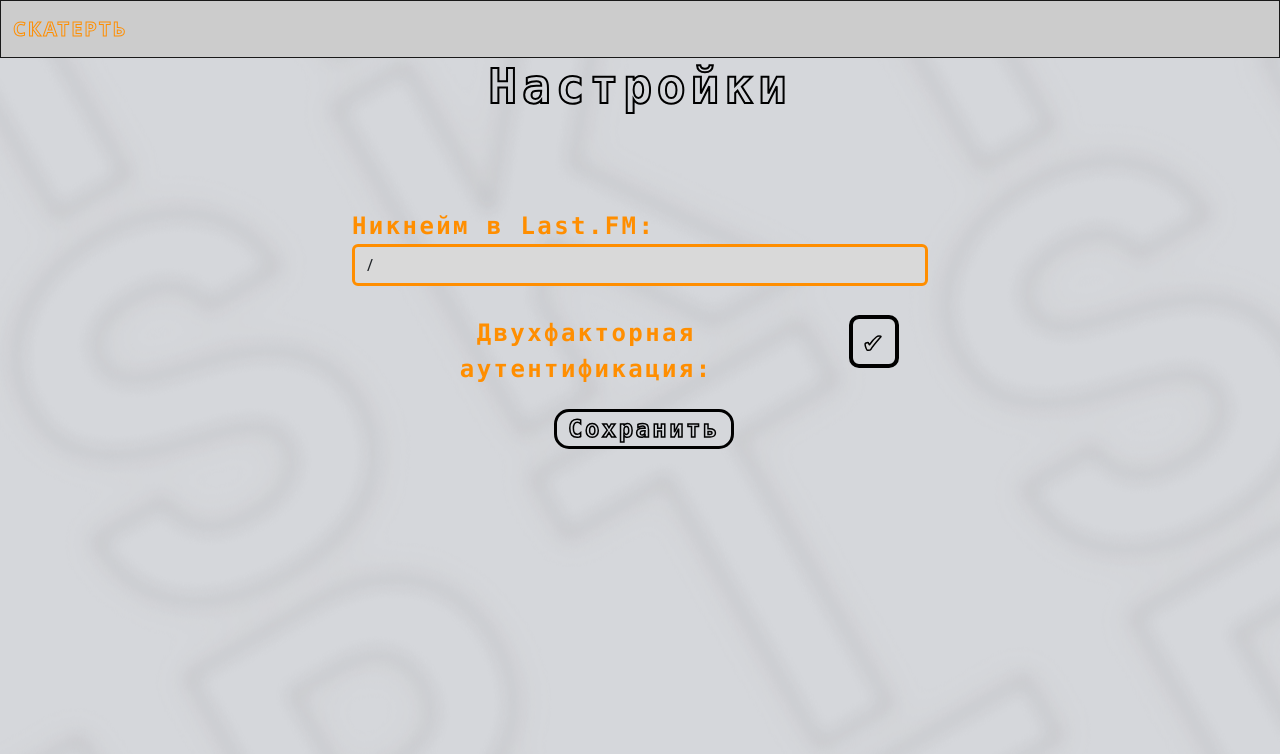
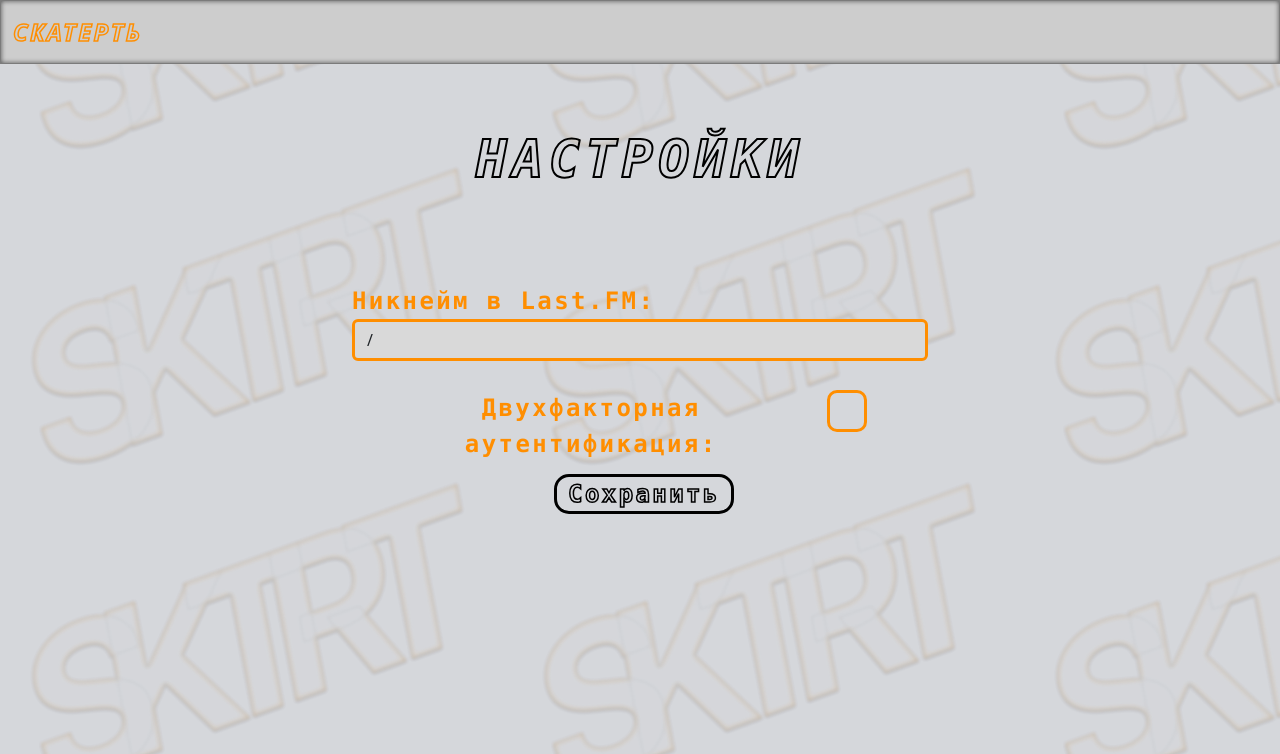
Before and after one commit to perfomanceartist/skatert, a Django app: template home/templates/home/settings_page.html in a window 1280 px wide. Shown: the top 754 px of the page. Run offline with Django 4.2, Linux system fonts and the light colour scheme; the template is opened without the code that fills it, so the values that code supplies are empty; parts of the project's set-up code (start-up, migrations or seed data) failed here and were passed over.

Commit message:
design fixes

```diff
--- a/home/static/css/base.css
+++ b/home/static/css/base.css
@@ -1,35 +1,40 @@
 h1 {
-    margin-left: 25%;
     text-align: center;
 
     margin-top: 5%;
-    position: relative;
-    width: 50%;
-    height: 70px;
+    /* position: relative; */
+    margin-left: 10%;
+    width: 80%;
 
     font-family: 'Consolas';
+    font-style: italic;
 
-    font-weight: 900;
-    font-size:64px;
+    font-weight: 800;
+    font-size:96px;
     line-height: 68px;
     letter-spacing: 0.1em;
 
     user-select: none;
 
-    -webkit-text-fill-color: transparent;
+    /* -webkit-text-fill-color: transparent; */
+    color: rgba(255, 255, 255, 0.15);
     -webkit-text-stroke: 3px  #FF8E00;
-    text-shadow: 0px 0px 35px #FF8E00;
+    /* text-shadow: 0px 0px 40px black; */
+    text-shadow: 0px 0px 50px rgba(255,142,0,0.8);
 }
 
 h2 {
+    margin-top: 5%;
+
     font-family: 'Consolas';
     font-weight: 800;
-    font-size: 48px;
+    font-size: 52px;
     text-align: center;
     letter-spacing: 0.1em;
+    font-style: italic;
 
-    margin-left: 25%;
-    width: 50%;
+    margin-left: 10%;
+    width: 80%;
 
 
     /* width: max-content;
@@ -80,34 +85,43 @@
 
 
 body {
-    background-image: url("/static/img/sktrt.png");
+    background-image: url("/static/img/BACKGROUND_SKATERT4.png");
     background-position: left;
+    background-size: 40%;
     background-color: #D5D7DB;
+    /* bacopacity: 50%; */
+
+    margin-bottom: 10%;
 }
 
+
 .navbar{
-    background-color: #CCCCCC;
-    border: 1px solid rgba(0, 0, 0, 0.88);
+    background-color: #CDCDCD;
+    box-shadow: inset 0px 0px 5px rgba(0,0,0,0.6);
+    border: 1px solid rgba(0, 0, 0, 0.4);
 }
 
 
 .navbar-brand{
     position: relative;
+    font-style: italic;
 
-    font-weight: 700;
+    font-weight: 800;
     line-height: 150%;
     letter-spacing: 0.1em;
+    font-size: 24px;
     text-align: center;
 
     -webkit-text-fill-color: transparent;
-    -webkit-text-stroke: 1px  #FF8E00;
+    -webkit-text-stroke: 1.5px  #FF8E00;
 
 
 }
 
 .navbar-brand:hover, .navbar-brand:focus{
 
-    text-shadow: 0px 0px 15px #FF8E00;
+    /* text-shadow: 0px 0px 15px #FF8E00; */
+    text-shadow: 0px 0px 20px rgba(255,142,0,0.7);
 
 }
 
--- a/home/static/home/css/home_base.css
+++ b/home/static/home/css/home_base.css
@@ -1,6 +1,9 @@
 .nav-item {
     -webkit-text-fill-color: black;
     user-select : none;
+    font-weight: 600;
+    font-size: 18px;
+    font-style: italic;
 }
 
 .nav-item:hover, .nav-item:focus {
--- a/home/static/home/css/settings_page.css
+++ b/home/static/home/css/settings_page.css
@@ -25,27 +25,26 @@
 
 .auth input + span{
     border-radius: 10px;
+    margin-left: -80%;
 
     user-select: none;
     text-align: center;
     display: block;
 
-    font-size: 30px;
-    width: 50px;
+    background-color: #D5D7DB;
+
+    font-size: 24px;
+    width: 40px;
 
     font-weight: 650;
-    -webkit-text-fill-color: #D5D7DB;
-    -webkit-text-stroke: 1.5px  black;
-    border: 4px solid black;
-
-    filter: saturate(0);
+    -webkit-text-fill-color: transparent;
+    border: 3px solid #FF8E00;
 }
 
 .auth input:checked + span {
-    border-radius: 10px;
     -webkit-text-fill-color: white;
     -webkit-text-stroke: 1.5px  #FF8E00;
-    border: 4px solid white;
+    border: 3px solid white;
     box-shadow: inset 0px 0px 5px rgba(240, 178, 101, 0.4);
     filter: drop-shadow(0px 0px 25px #FF8E00);
 
--- a/home/templates/home/settings_page.html
+++ b/home/templates/home/settings_page.html
@@ -13,7 +13,7 @@
 {% endblock js_adding %}
 
 {% block content %}
-<h2>Настройки</h2>
+<h2>НАСТРОЙКИ</h2>
 <div class="container">
     <div>
         <label for="lastfm">Никнейм в Last.FM:</label>
--- a/home/templates/login/login_base.html
+++ b/home/templates/login/login_base.html
@@ -7,6 +7,8 @@
 {% block content %}
 <div class = "content">
   <h1>СКАТЕРТЬ</h1>
+  {% block loginheader %}
+  {% endblock loginheader %}
   <div class="container">
     {% block logincontent %}
     {% endblock logincontent %}
--- a/home/templates/login/login_page.html
+++ b/home/templates/login/login_page.html
@@ -11,6 +11,8 @@
 <script type="text/JavaScript" src = "{% static 'login/js/login_page.js' %}"></script>
 {% endblock js_adding %}
 
+{% block loginheader %}
+{% endblock loginheader %}
 
 {% block logincontent %}
 <form id="username">
```
Also changed, not shown: home/static/home/css/user_page.css (+71 -1 lines), home/static/home/js/user_page.js (+100 -9 lines), home/templates/login/genres_page.html (+10 -3 lines), home/templates/login/register_page.html (+2 -6 lines), home/static/img/BACKGROUND_SKATERT.png (added), home/static/img/BACKGROUND_SKATERT2.png (added), home/static/img/BACKGROUND_SKATERT3.png (added), home/static/img/BACKGROUND_SKATERT4.png (added), home/static/img/bg_sktrt.png (added).
